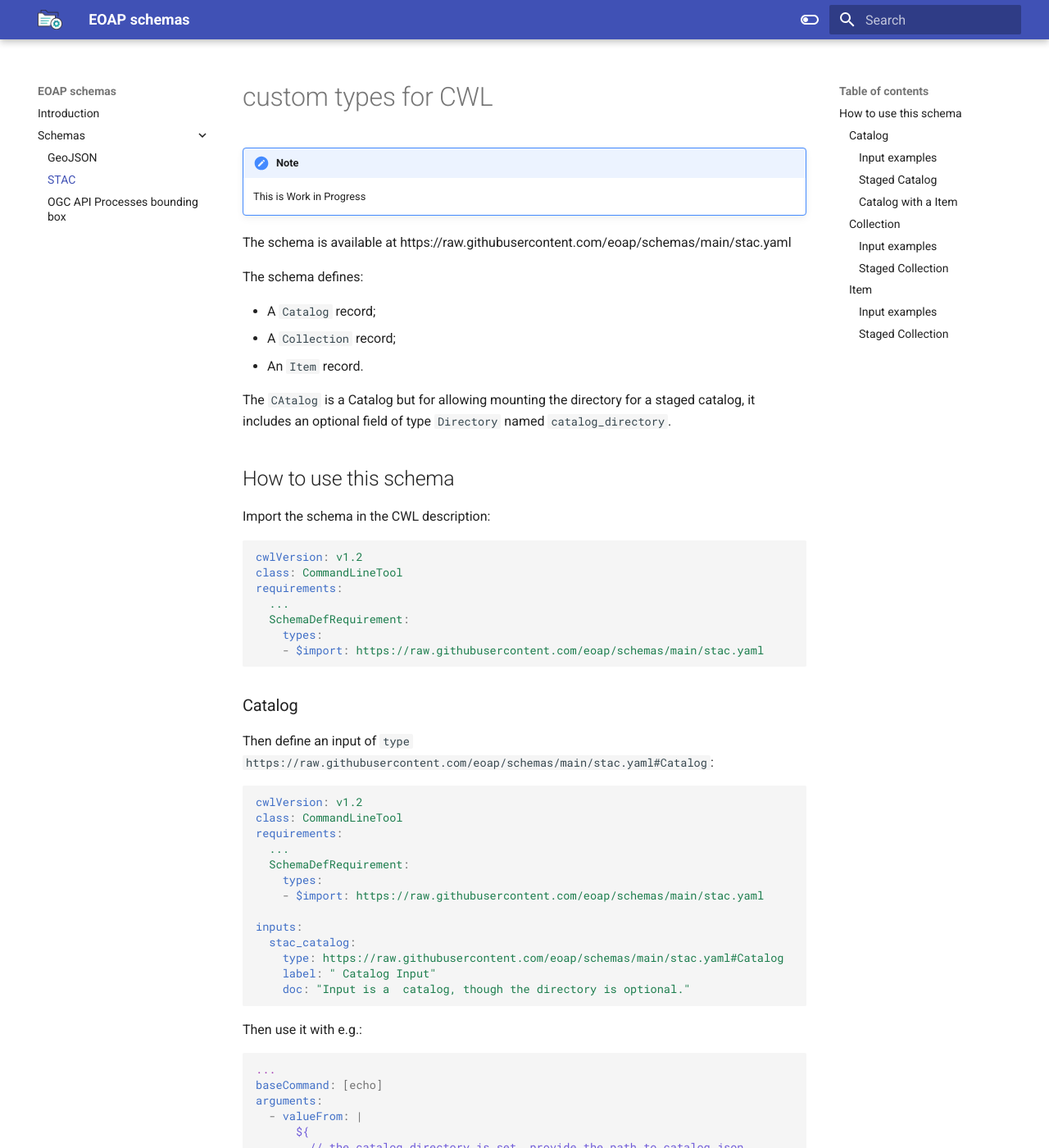
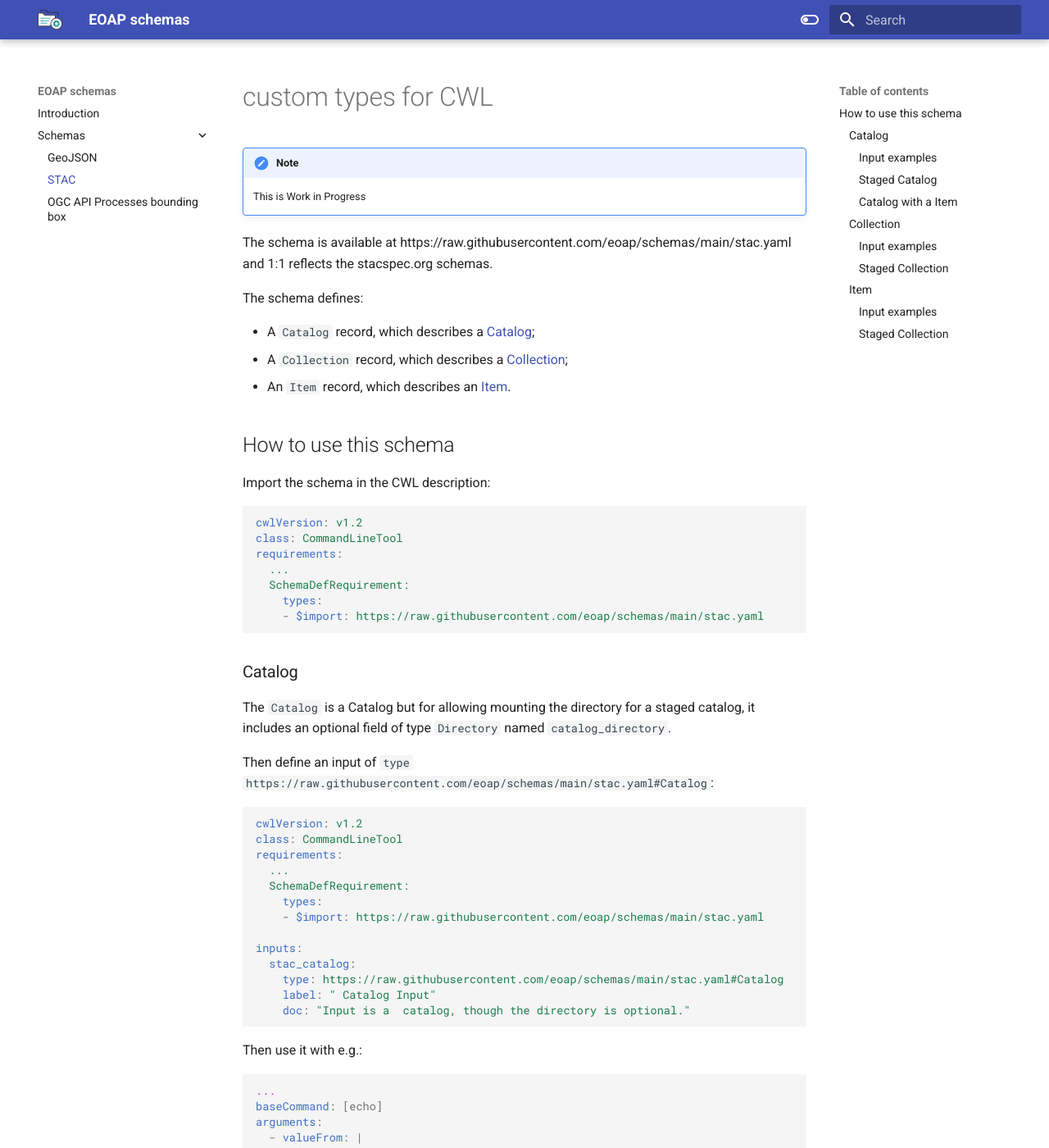
Before and after one commit to eoap/schemas, an MkDocs documentation site: the page built from docs/stac.md, in a window 1280 px wide and 1400 px high. Shown: the whole window at 82% size. Built offline with MkDocs 1.6.1 and Material for MkDocs 9.7.7, drawn with Linux system fonts in a browser that asks for light colours.

Commit message:
feat: added missing schema links

````diff
--- a/docs/stac.md
+++ b/docs/stac.md
@@ -4,15 +4,13 @@
 
     This is Work in Progress
 
-The schema is available at https://raw.githubusercontent.com/eoap/schemas/main/stac.yaml
+The schema is available at https://raw.githubusercontent.com/eoap/schemas/main/stac.yaml and 1:1 reflects the stacspec.org schemas.
 
 The schema defines:
 
-- A `Catalog` record;
-- A `Collection` record;
-- An `Item` record.
-
-The `CAtalog` is a  Catalog but for allowing mounting the directory for a staged catalog, it includes an optional field of type `Directory` named `catalog_directory`.
+- A `Catalog` record,  which describes a [Catalog](https://raw.githubusercontent.com/radiantearth/stac-api-spec/refs/tags/v1.0.0/stac-spec/catalog-spec/json-schema/catalog.json);
+- A `Collection` record,  which describes a [Collection](https://raw.githubusercontent.com/radiantearth/stac-api-spec/refs/tags/v1.0.0/stac-spec/collection-spec/json-schema/collection.json);
+- An `Item` record,  which describes an [Item](https://raw.githubusercontent.com/radiantearth/stac-api-spec/refs/tags/v1.0.0/stac-spec/item-spec/json-schema/item.json).
 
 ## How to use this schema
 
@@ -29,6 +27,8 @@ requirements:
 ```
 
 ### Catalog
+
+The `Catalog` is a  Catalog but for allowing mounting the directory for a staged catalog, it includes an optional field of type `Directory` named `catalog_directory`.
 
 Then define an input of `type` `https://raw.githubusercontent.com/eoap/schemas/main/stac.yaml#Catalog`:
 
````
